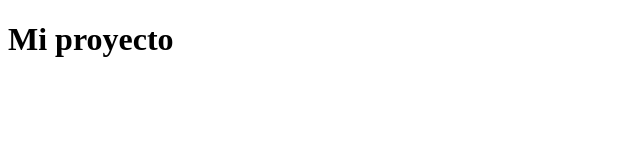
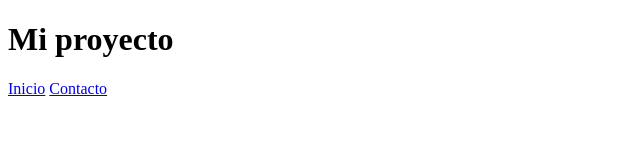
Before and after one commit to Edic-v/mi-proyecto, a plain HTML site: page index.html in a window 1280 px wide. Shown: the whole page, without its empty margins (0-640 px from the left). Drawn offline with Linux system fonts and the light colour scheme.

Commit message:
Agrega el menú de navegación

```diff
--- a/index.html
+++ b/index.html
@@ -6,5 +6,6 @@
 </head>
 <body>
   <h1>Mi proyecto</h1>
+  <nav><a href="#inicio">Inicio</a> <a href="#contacto">Contacto</a></nav>
 </body>
 </html>
```
